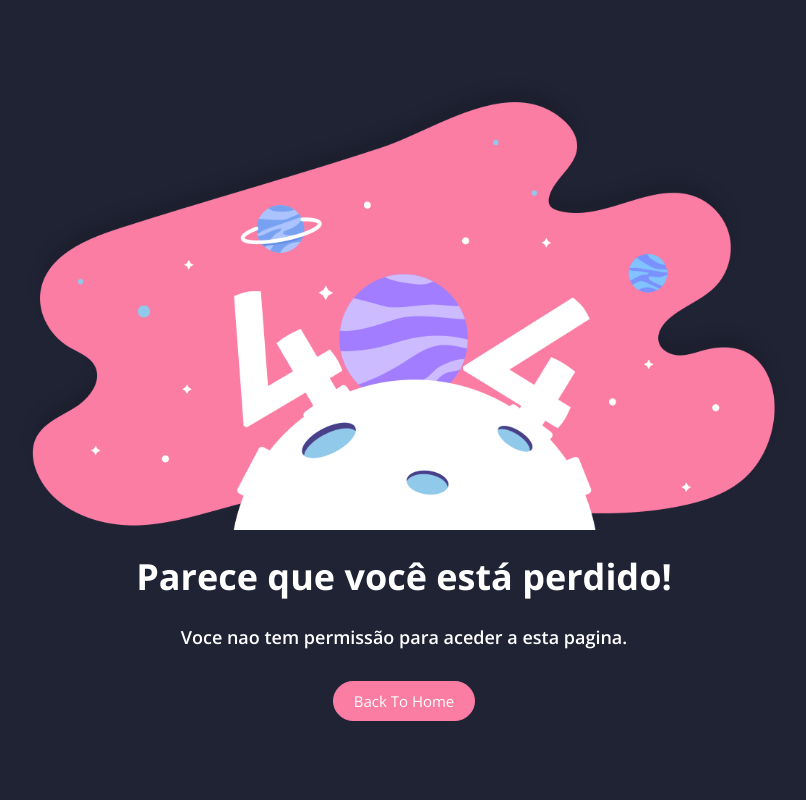
After one commit to Rikucs/isqueiro_na_m-o, a PHP site: page /error.html in a window 1280 px wide. The commit adds this page. Shown: the whole page, without its empty margins (236-1042 px from the left). Run offline with PHP 8.4, Linux system fonts and the light colour scheme; style sheets or scripts are compiled from the project's sources.

Commit message:
error page completed
error 404 boys

```diff
--- a/abastecimentos/select.php
+++ b/abastecimentos/select.php
@@ -62,6 +62,7 @@ if(isset($_GET["reciclagem"]) == 1){
 
                 </tr>
            ';
+
         }else{
            $output .= '
                 <tr>
--- /dev/null
+++ b/error.html
@@ -0,0 +1,82 @@
+<!doctype html>
+<html class="no-js" lang="en">
+
+<head>
+    <meta charset="utf-8">
+    <meta http-equiv="x-ua-compatible" content="ie=edge">
+    <title>Controlo de Consumo de Combustiveis</title>
+    <meta name="robots" content="noindex, follow" />
+    <meta name="description" content="">
+    <meta name="viewport" content="width=device-width, initial-scale=1, shrink-to-fit=no">
+    <!-- Favicon -->
+    <link rel="shortcut icon" type="image/x-icon" href="assets/images/favicon.ico">
+
+    <!-- CSS
+	============================================ -->
+
+    <!-- Bootstrap CSS -->
+    <link rel="stylesheet" href="assets/css/vendor/bootstrap.min.css">
+
+    <!-- Icon Font CSS -->
+    <link rel="stylesheet" href="assets/css/vendor/material-design-iconic-font.min.css">
+    <link rel="stylesheet" href="assets/css/vendor/font-awesome.min.css">
+    <link rel="stylesheet" href="assets/css/vendor/themify-icons.css">
+    <link rel="stylesheet" href="assets/css/vendor/cryptocurrency-icons.css">
+
+    <!-- Plugins CSS -->
+    <link rel="stylesheet" href="assets/css/plugins/plugins.css">
+
+    <!-- Helper CSS -->
+    <link rel="stylesheet" href="assets/css/helper.css">
+
+    <!-- Main Style CSS -->
+    <link rel="stylesheet" href="assets/css/style.css">
+
+</head>
+
+<body class="skin-dark">
+
+    <div class="main-wrapper">
+
+        <!-- Content Body Start -->
+        <div class="content-body m-0 p-0">
+
+            <!--Error Start-->
+            <div class="error-wrap">
+                <div class="container">
+                    <div class="row">
+
+                        <div class="error-image col-12"><img src="assets/images/error/error-1.png" alt=""></div>
+
+                        <div class="error-content col-12">
+                            <h1 class="title">Parece que você está perdido!</h1>
+                            <h4> Voce nao tem permissão para aceder a esta pagina.</h4>
+                            <a href="index.php" class="button button-secondary button-round">Back to home</a>
+                        </div>
+
+                    </div>
+                </div>
+            </div>
+            <!--Error End-->
+
+        </div><!-- Content Body End -->
+
+    </div>
+
+    <!-- JS
+============================================ -->
+
+    <!-- Global Vendor, plugins & Activation JS -->
+    <script src="assets/js/vendor/modernizr-3.6.0.min.js"></script>
+    <script src="assets/js/vendor/jquery-3.3.1.min.js"></script>
+    <script src="assets/js/vendor/popper.min.js"></script>
+    <script src="assets/js/vendor/bootstrap.min.js"></script>
+    <!--Plugins JS-->
+    <script src="assets/js/plugins/perfect-scrollbar.min.js"></script>
+    <script src="assets/js/plugins/tippy4.min.js.js"></script>
+    <!--Main JS-->
+    <script src="assets/js/main.js"></script>
+
+</body>
+
+</html>
--- a/pages/estrutura.php
+++ b/pages/estrutura.php
@@ -9,8 +9,7 @@ if(!isset($_SESSION["loggedin"]) || $_SESSION["loggedin"] !== true) {
 }
 if(!isset($_SESSION["adm"])){
 
-	echo  "<script>alert('Não tem permissao');</script>";
-	header('location: welcome2.php?erro=1');
+	header('location: ../error.html');
 }
 
 ?>
--- a/user/register.php
+++ b/user/register.php
@@ -142,7 +142,7 @@ if($_SERVER["REQUEST_METHOD"] == "POST"){
 
  if(empty(trim($_POST["nfc"]))){
 
-        $username_err = "Please enter a nfc.";
+        $nfc_err = "Please enter a nfc.";
 
     } else{
 
```
Also changed, not shown: formulario.html (deleted, +0 -86 lines), index.php (+10 -2 lines).
